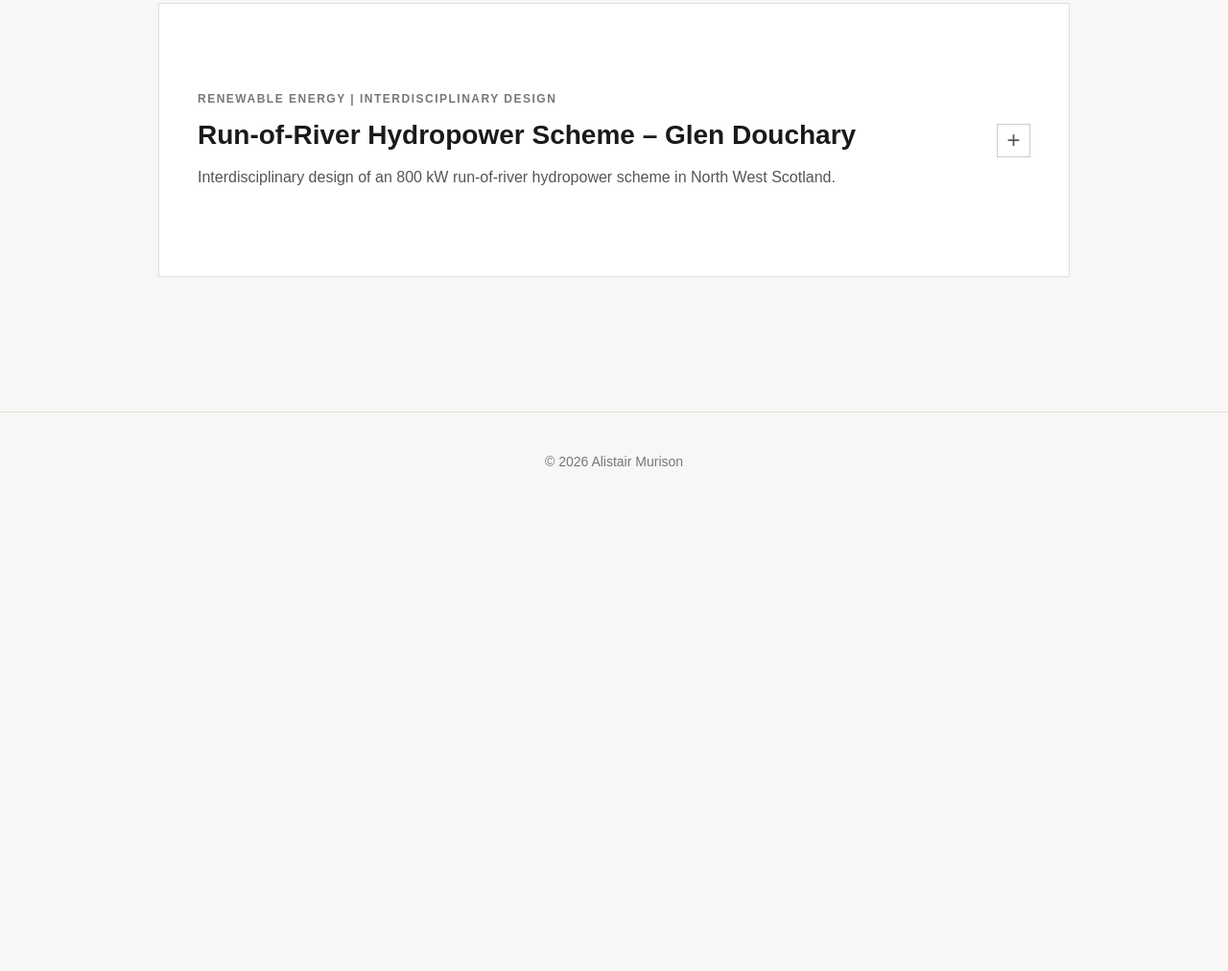
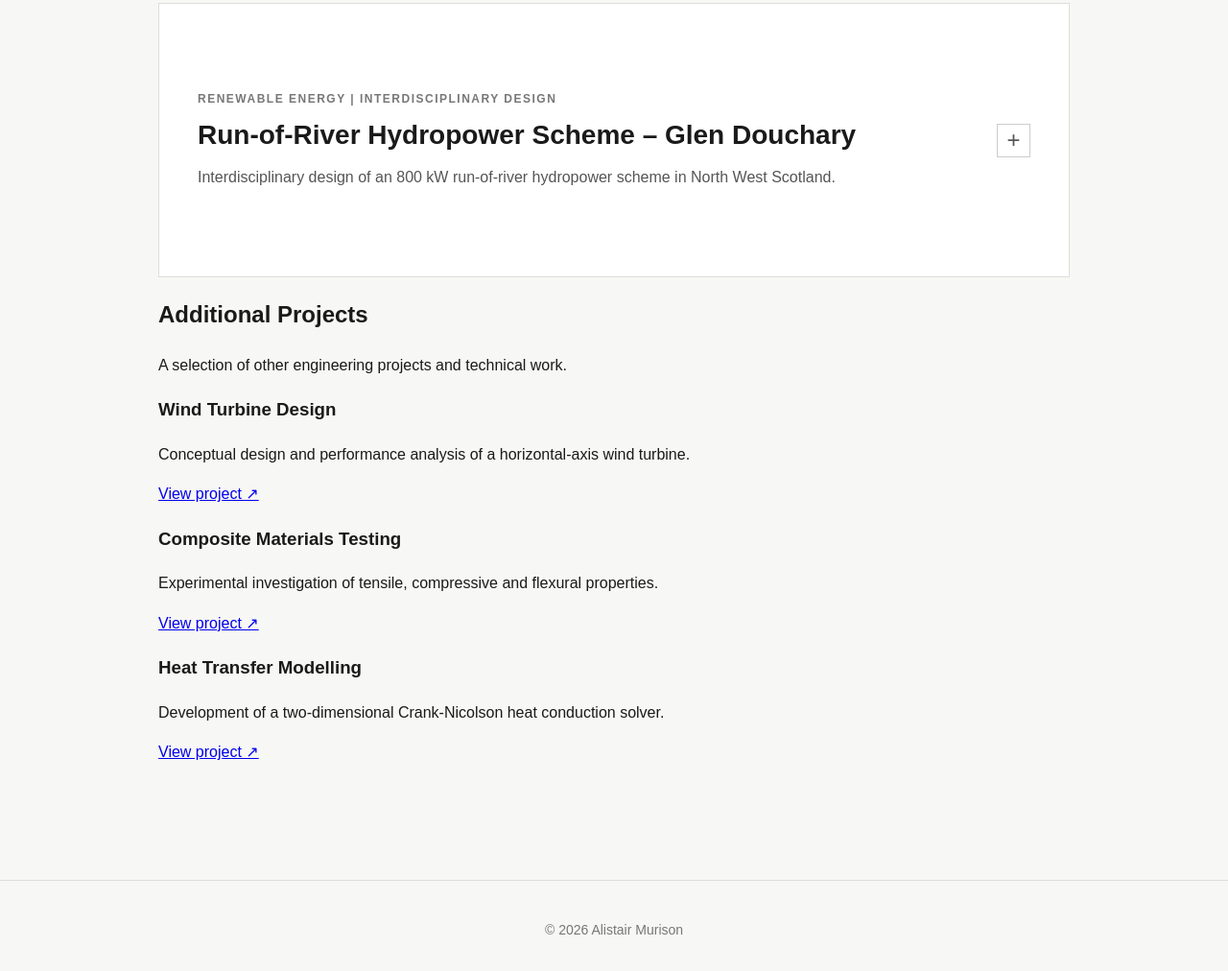
Before and after one commit to AlistairMurison/alistairmurison.github.io, a plain HTML site: page projects.html in a window 1280 px wide. Shown: the part 2417-3429 px from the top of the page at 96% size. Before the commit the page ends 2950 px from the top, so only its background shows below. Drawn offline with Linux system fonts and the light colour scheme.

Commit message:
Update projects.html

```diff
--- a/projects.html
+++ b/projects.html
@@ -1443,6 +1443,50 @@
             -->
 
 
+        <section class="additional-projects">
+            <h2>Additional Projects</h2>
+            <p class="section-description">
+                A selection of other engineering projects
+                and technical work.
+            </p>
+
+            <div class="additional-project">
+                <h3>Wind Turbine Design</h3>
+                <p>
+                    Conceptual design and performance analysis
+                    of a horizontal-axis wind turbine.
+                </p>
+                <a href="documents/wind-turbine.pdf"
+                   target="_blank">
+                    View project ↗
+                </a>
+            </div>
+
+            <div class="additional-project">
+                <h3>Composite Materials Testing</h3>
+                <p>
+                    Experimental investigation of tensile,
+                    compressive and flexural properties.
+                </p>
+                <a href="documents/composites.pdf"
+                   target="_blank">
+                    View project ↗
+                </a>
+            </div>
+
+            <div class="additional-project">
+                <h3>Heat Transfer Modelling</h3>
+                <p>
+                    Development of a two-dimensional
+                    Crank-Nicolson heat conduction solver.
+                </p>
+                <a href="documents/heat-transfer.pdf"
+                   target="_blank">
+                    View project ↗
+                </a>
+            </div>
+        </section>
+
 
         </section>
     </main>
```
